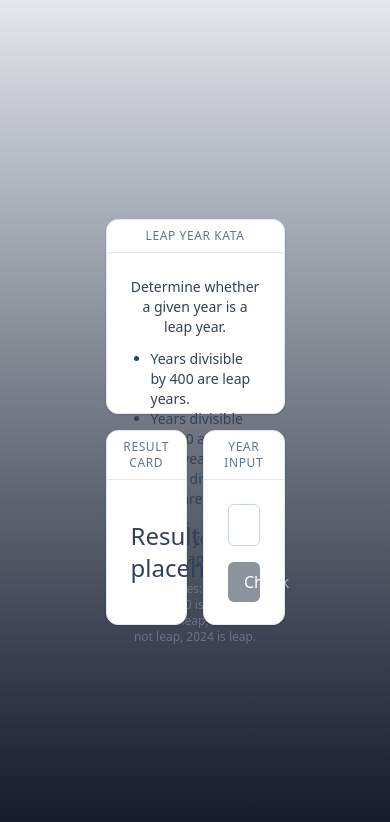
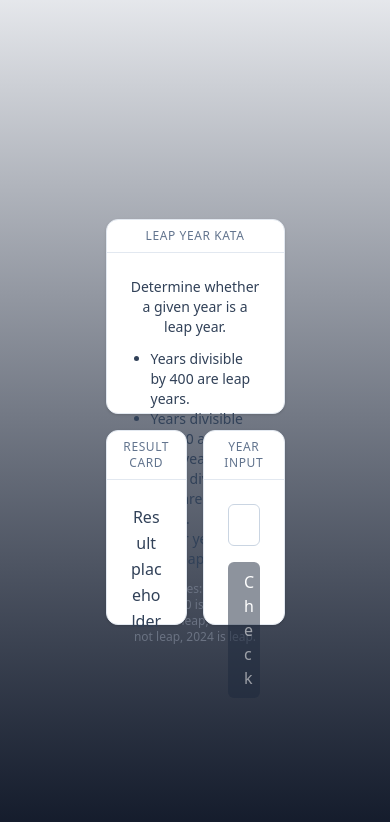
Before and after one commit to Morinslash/leapyear-js-react, a React (Vite) app: page / in a window 390 px wide. Shown: the top 822 px of the page. Built offline with nearby package versions, Linux system fonts and the light colour scheme.

Commit message:
adding basic rendering for the input card

```diff
--- a/src/components/Card.jsx
+++ b/src/components/Card.jsx
@@ -9,7 +9,7 @@ export default function Card({title, children, className = "", bodyClassName}) {
                 {title}
             </div>
             <div className="flex-1 flex items-center justify-center p-6">
-                <div className={`w-full ${bodyClassName ?? "text-2xl font-medium text-slate-700 text-center"}`}>
+                <div className={`w-full min-w-0 break-words overflow-auto text-slate-700 text-base md:text-lg leading-relaxed text-center ${bodyClassName ?? ""}`}>
                     {children}
                 </div>
             </div>
--- a/src/components/InputCard.jsx
+++ b/src/components/InputCard.jsx
@@ -15,7 +15,7 @@ export default function InputCard() {
     const isDisabled = value.trim().length === 0;
 
     return (
-        <Card title="Year Input" bodyClassName="h-full">
+        <Card title="Year Input" bodyClassName="h-full text-left">
             <div className="h-full w-full flex flex-col justify-between gap-4">
                 <input
                     type="text"
```
